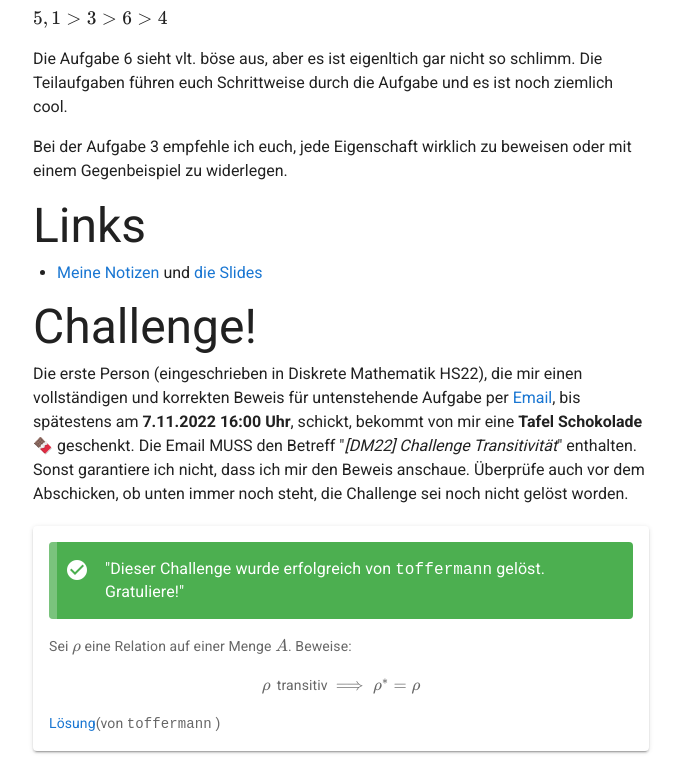
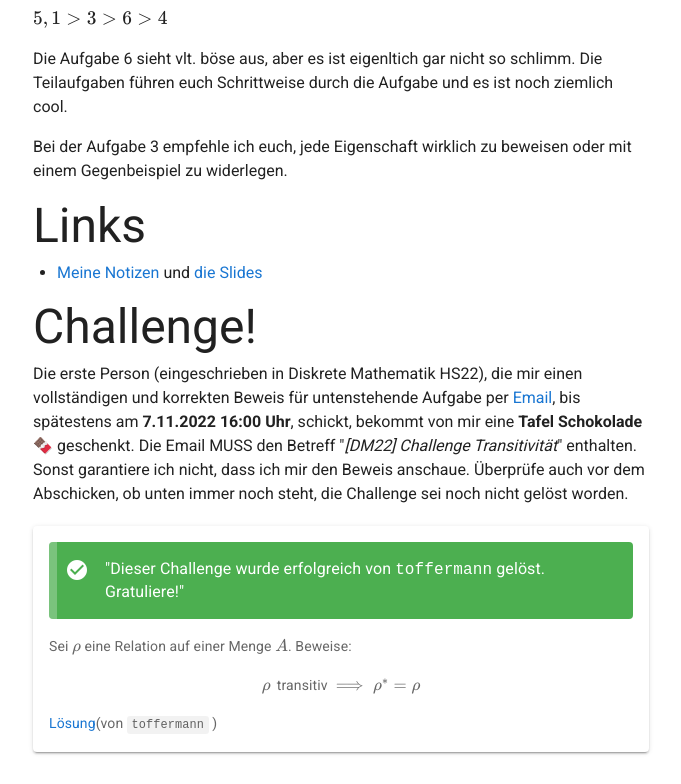
Before and after one commit to HumbleCatcher/eth-homepage, a Nuxt app: page /dm2022/week/5 in a window 1280 px wide. Shown: the part 336-1120 px from the top of the page, without its empty margins (299-980 px from the left). Built offline with nearby package versions, Linux system fonts and the light colour scheme.

Commit message:
format winner as code

```diff
--- a/components/ChallengeBox.vue
+++ b/components/ChallengeBox.vue
@@ -24,7 +24,7 @@
         <a :href="solutionURL">Lösung</a>
         <span v-if="winner"
           >(von
-          <pre class="d-inline">{{ winner }}</pre>
+          <code>{{ winner }}</code>
           )</span
         >
       </p>
```
